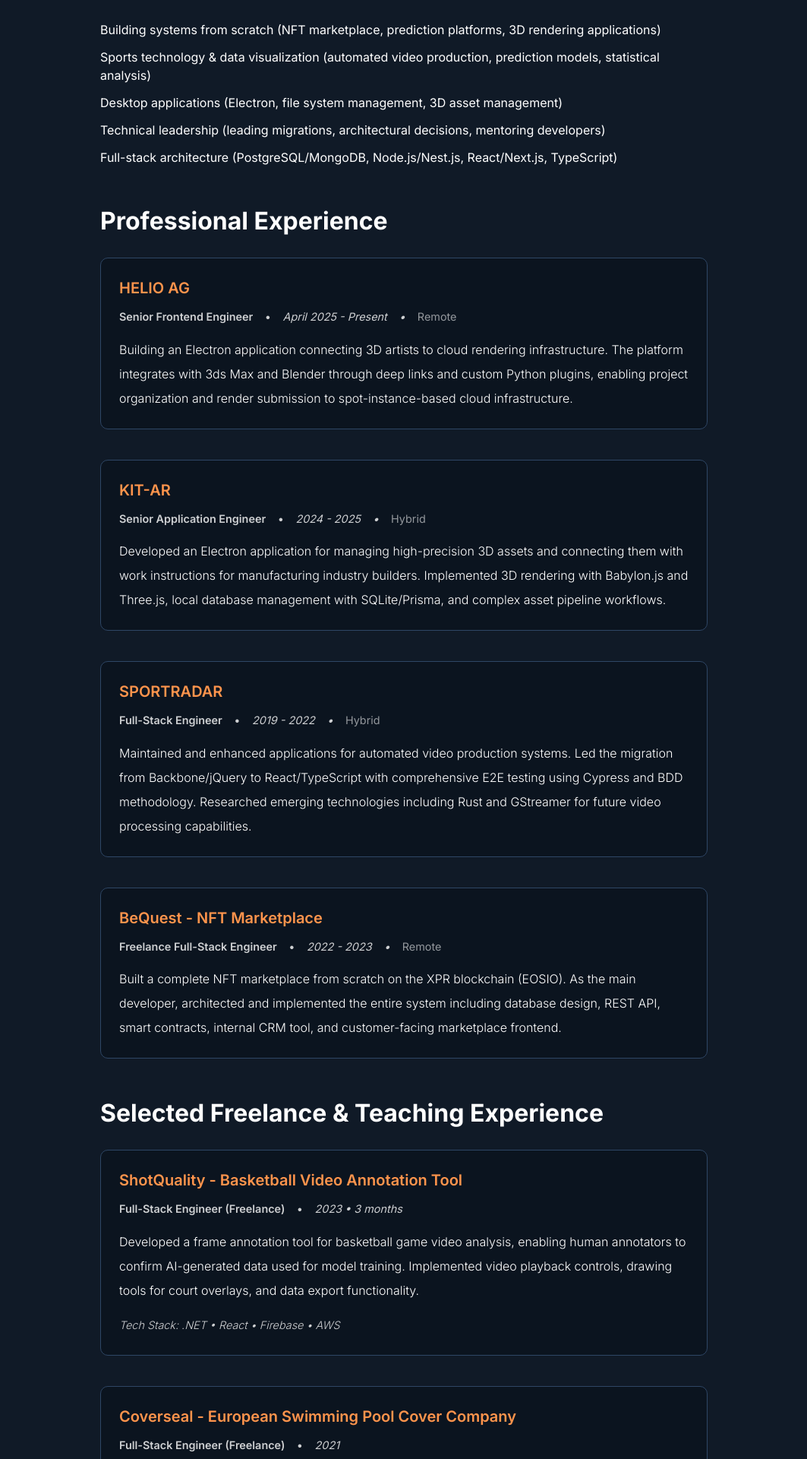
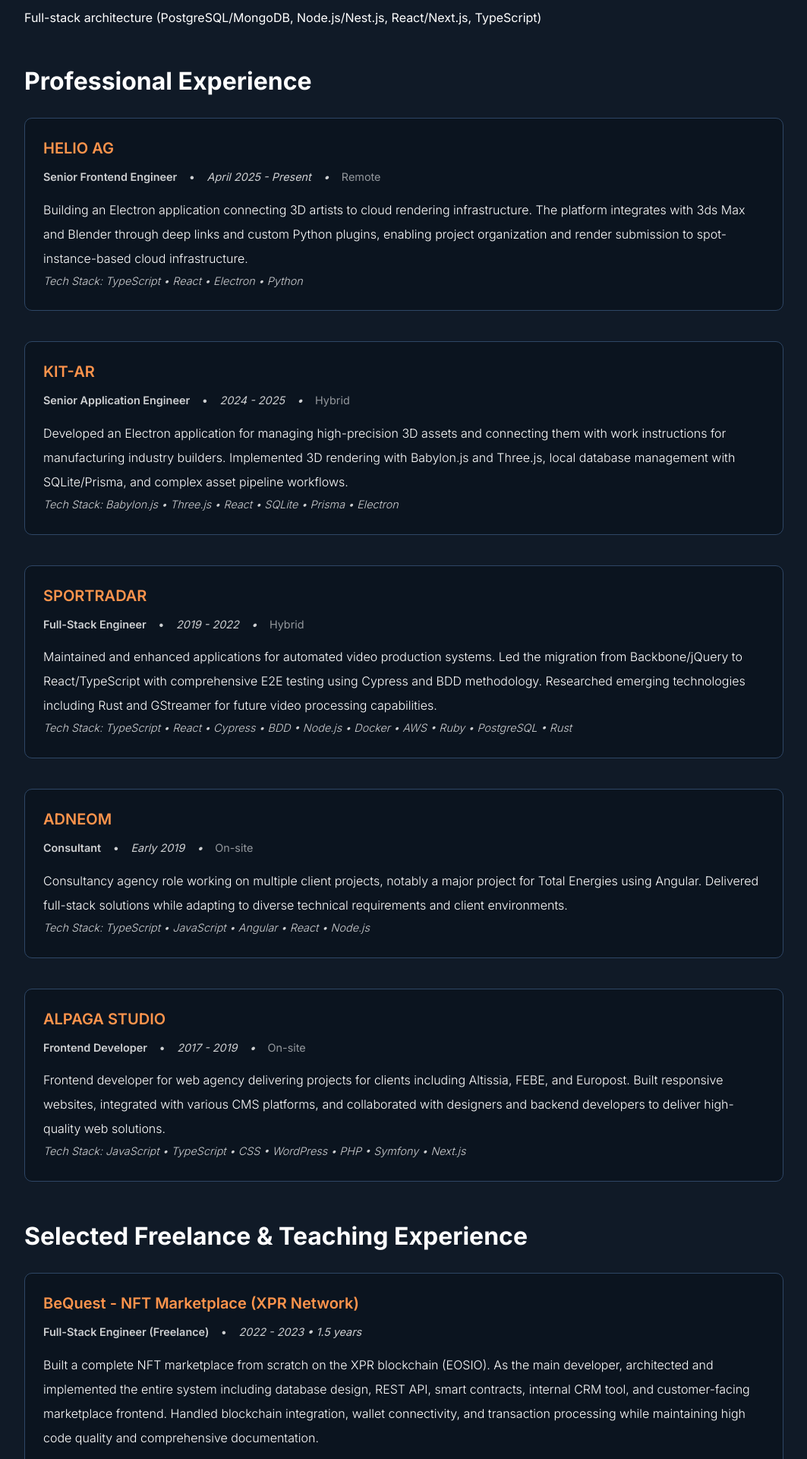
Before and after one commit to benjaminbours/portfolio, a Next.js app: page /en/about in a window 1280 px wide. Shown: the part 820-2740 px from the top of the page at 76% size, without its empty margins (108-1171 px from the left). Built offline with nearby package versions, Linux system fonts and the light colour scheme.

Commit message:
update about page

```diff
--- a/src/app/_components/04_templates/AboutTemplate/index.tsx
+++ b/src/app/_components/04_templates/AboutTemplate/index.tsx
@@ -20,9 +20,9 @@
       expertise: {
         title: "Key Expertise",
         items: [
-          "Building systems from scratch (NFT marketplace, prediction platforms, 3D rendering applications)",
+          "Building systems from scratch (Prediction platforms, 3D multiplayer game, and more)",
           "Sports technology & data visualization (automated video production, prediction models, statistical analysis)",
-          "Desktop applications (Electron, file system management, 3D asset management)",
+          "Desktop applications (Electron, Dioxus)",
           "Technical leadership (leading migrations, architectural decisions, mentoring developers)",
           "Full-stack architecture (PostgreSQL/MongoDB, Node.js/Nest.js, React/Next.js, TypeScript)",
         ],
@@ -37,6 +37,7 @@
             location: "Remote",
             description:
               "Building an Electron application connecting 3D artists to cloud rendering infrastructure. The platform integrates with 3ds Max and Blender through deep links and custom Python plugins, enabling project organization and render submission to spot-instance-based cloud infrastructure.",
+            tech: "TypeScript • React • Electron • Python",
           },
           {
             company: "KIT-AR",
@@ -45,6 +46,7 @@
             location: "Hybrid",
             description:
               "Developed an Electron application for managing high-precision 3D assets and connecting them with work instructions for manufacturing industry builders. Implemented 3D rendering with Babylon.js and Three.js, local database management with SQLite/Prisma, and complex asset pipeline workflows.",
+            tech: "Babylon.js • Three.js • React • SQLite • Prisma • Electron",
           },
           {
             company: "SPORTRADAR",
@@ -53,14 +55,25 @@
             location: "Hybrid",
             description:
               "Maintained and enhanced applications for automated video production systems. Led the migration from Backbone/jQuery to React/TypeScript with comprehensive E2E testing using Cypress and BDD methodology. Researched emerging technologies including Rust and GStreamer for future video processing capabilities.",
+            tech: "TypeScript • React • Cypress • BDD • Node.js • Docker • AWS • Ruby • PostgreSQL • Rust",
           },
           {
-            company: "BeQuest - NFT Marketplace",
-            role: "Freelance Full-Stack Engineer",
-            period: "2022 - 2023",
-            location: "Remote",
+            company: "ADNEOM",
+            role: "Consultant",
+            period: "Early 2019",
+            location: "On-site",
             description:
-              "Built a complete NFT marketplace from scratch on the XPR blockchain (EOSIO). As the main developer, architected and implemented the entire system including database design, REST API, smart contracts, internal CRM tool, and customer-facing marketplace frontend.",
+              "Consultancy agency role working on multiple client projects, notably a major project for Total Energies using Angular. Delivered full-stack solutions while adapting to diverse technical requirements and client environments.",
+            tech: "TypeScript • JavaScript • Angular • React • Node.js",
+          },
+          {
+            company: "ALPAGA STUDIO",
+            role: "Frontend Developer",
+            period: "2017 - 2019",
+            location: "On-site",
+            description:
+              "Frontend developer for web agency delivering projects for clients including Altissia, FEBE, and Europost. Built responsive websites, integrated with various CMS platforms, and collaborated with designers and backend developers to deliver high-quality web solutions.",
+            tech: "JavaScript • TypeScript • CSS • WordPress • PHP • Symfony • Next.js",
           },
         ],
       },
@@ -118,6 +131,15 @@
       freelance: {
         title: "Selected Freelance & Teaching Experience",
         projects: [
+          {
+            name: "BeQuest - NFT Marketplace (XPR Network)",
+            role: "Full-Stack Engineer (Freelance)",
+            period: "2022 - 2023",
+            duration: "1.5 years",
+            description:
+              "Built a complete NFT marketplace from scratch on the XPR blockchain (EOSIO). As the main developer, architected and implemented the entire system including database design, REST API, smart contracts, internal CRM tool, and customer-facing marketplace frontend. Handled blockchain integration, wallet connectivity, and transaction processing while maintaining high code quality and comprehensive documentation.",
+            tech: "Docker • Nest.js • Next.js • PostgreSQL • Prisma • Smart Contracts • Blockchain • EOSIO • Monorepo",
+          },
           {
             name: "ShotQuality - Basketball Video Annotation Tool",
             role: "Full-Stack Engineer (Freelance)",
@@ -206,6 +228,7 @@
             location: "Remote",
             description:
               "Construction d'une application Electron connectant les artistes 3D à une infrastructure de rendu cloud. La plateforme s'intègre avec 3ds Max et Blender via des liens profonds et des plugins Python personnalisés, permettant l'organisation de projets et la soumission de rendus à une infrastructure cloud basée sur des instances spot.",
+            tech: "TypeScript • React • Electron • Python",
           },
           {
             company: "KIT-AR",
@@ -214,6 +237,7 @@
             location: "Hybride",
             description:
               "Développement d'une application Electron pour la gestion d'assets 3D haute précision et leur connexion avec des instructions de travail pour les constructeurs de l'industrie manufacturière. Implémentation du rendu 3D avec Babylon.js et Three.js, gestion de base de données locale avec SQLite/Prisma, et workflows complexes de pipeline d'assets.",
+            tech: "Babylon.js • Three.js • React • SQLite • Prisma • Electron",
           },
           {
             company: "SPORTRADAR",
@@ -222,14 +246,25 @@
             location: "Hybride",
             description:
               "Maintenance et amélioration d'applications pour des systèmes de production vidéo automatisée. Direction de la migration de Backbone/jQuery vers React/TypeScript avec des tests E2E complets utilisant Cypress et la méthodologie BDD. Recherche de technologies émergentes incluant Rust et GStreamer pour les capacités futures de traitement vidéo.",
+            tech: "TypeScript • React • Cypress • BDD • Node.js • Docker • AWS • Ruby • PostgreSQL • Rust",
           },
           {
-            company: "BeQuest - NFT Marketplace",
-            role: "Ingénieur Full-Stack Freelance",
-            period: "2022 - 2023",
-            location: "Remote",
+            company: "ADNEOM",
+            role: "Consultant",
+            period: "Début 2019",
+            location: "Sur site",
             description:
-              "Construction d'une marketplace NFT complète from scratch sur la blockchain XPR (EOSIO). En tant que développeur principal, architecture et implémentation de l'ensemble du système incluant la conception de base de données, API REST, smart contracts, outil CRM interne et frontend marketplace client.",
+              "Rôle de consultant en agence travaillant sur plusieurs projets clients, notamment un projet majeur pour Total Energies utilisant Angular. Livraison de solutions full-stack tout en s'adaptant à divers besoins techniques et environnements clients.",
+            tech: "TypeScript • JavaScript • Angular • React • Node.js",
+          },
+          {
+            company: "ALPAGA STUDIO",
+            role: "Développeur Frontend",
+            period: "2017 - 2019",
+            location: "Sur site",
+            description:
+              "Développeur frontend pour une agence web livrant des projets pour des clients incluant Altissia, FEBE et Europost. Construction de sites web responsives, intégration avec diverses plateformes CMS, et collaboration avec designers et développeurs backend pour livrer des solutions web de haute qualité.",
+            tech: "JavaScript • TypeScript • CSS • WordPress • PHP • Symfony • Next.js",
           },
         ],
       },
@@ -287,6 +322,15 @@
       freelance: {
         title: "Expérience Freelance & Enseignement Sélectionnée",
         projects: [
+          {
+            name: "BeQuest - NFT Marketplace (XPR Network)",
+            role: "Ingénieur Full-Stack (Freelance)",
+            period: "2022 - 2023",
+            duration: "1.5 ans",
+            description:
+              "Construction d'une marketplace NFT complète from scratch sur la blockchain XPR (EOSIO). En tant que développeur principal, architecture et implémentation de l'ensemble du système incluant la conception de base de données, API REST, smart contracts, outil CRM interne et frontend marketplace client. Gestion de l'intégration blockchain, connectivité des wallets, et traitement des transactions tout en maintenant une haute qualité de code et une documentation complète.",
+            tech: "Docker • Nest.js • Next.js • PostgreSQL • Prisma • Smart Contracts • Blockchain • EOSIO • Monorepo",
+          },
           {
             name: "ShotQuality - Outil d'Annotation Vidéo Basketball",
             role: "Ingénieur Full-Stack (Freelance)",
@@ -351,15 +395,6 @@
   return (
     <main className="about-template">
       <div className="container">
-        {/* <section className="about-template__header">
-          <h2>
-            <Link className="main-title-link" href={`/${lang}`}>
-              B<span className="highlight-text">B</span>B
-            </Link>
-          </h2>
-        </section> */}
-
-        <article className="about-template__content">
         <h1>{t.title}</h1>
 
         <section className="about-template__intro">
@@ -394,6 +429,9 @@
                   </span>
                 </div>
                 <p>{job.description}</p>
+                <p className="about-template__tech-stack">
+                  <strong>Tech Stack:</strong> {job.tech}
+                </p>
               </div>
             ))}
           </div>
@@ -467,10 +505,10 @@
           </div>
         </section>
 
-          <section className="about-template__section">
+        {/* <section className="about-template__section">
             <h2>{t.approach.title}</h2>
             <p>{t.approach.description}</p>
-          </section>
+          </section> */}
 
         <section className="about-template__section">
           <h2>{t.connect.title}</h2>
@@ -484,7 +522,6 @@
             </a>
           </div>
         </section>
-        </article>
       </div>
     </main>
   );
--- a/src/app/_components/Navigation.tsx
+++ b/src/app/_components/Navigation.tsx
@@ -76,14 +76,14 @@
               Projects
             </Link>
           </li>
-          <li>
+          {/* <li>
             <Link
               href={`/${lang}/blog`}
               className={isActive(`/${lang}/blog`) ? "active" : ""}
             >
               Blog
             </Link>
-          </li>
+          </li> */}
           <li>
             <Link
               href={`/${lang}/about`}
--- a/src/app/_styles/aboutTemplate.scss
+++ b/src/app/_styles/aboutTemplate.scss
@@ -11,15 +11,10 @@
     }
   }
 
-  &__content {
-    max-width: 800px;
-    margin: 0 auto;
-
   h1 {
     font-size: 3rem;
     font-weight: 700;
     margin-bottom: 3rem;
-      // text-align: center;
 
     @media (max-width: 768px) {
       font-size: 2rem;
@@ -54,15 +49,10 @@
       margin-bottom: 0.75rem;
     }
   }
-  }
 
   &__intro {
     font-size: 1.125rem;
     margin-bottom: 3rem;
-    padding: 2rem;
-    background: var(--darkBlue-90);
-    border-radius: 15px;
-    border-left: 4px solid var(--orange-70);
 
     h3 {
       font-size: 1.75rem;
```
Lines whose indentation alone changed are shown as unchanged.
